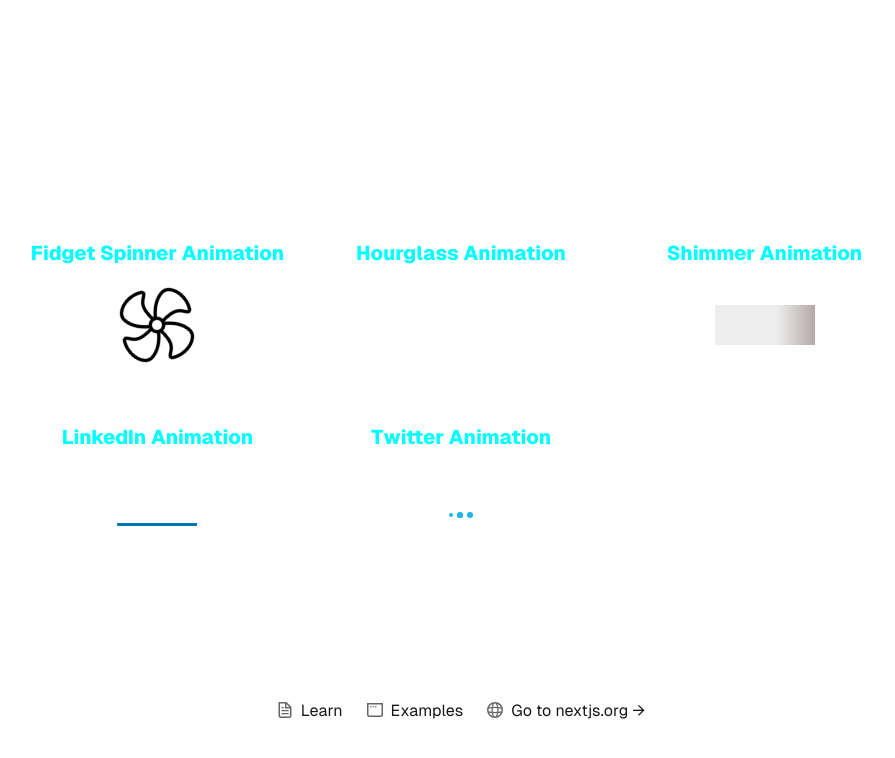
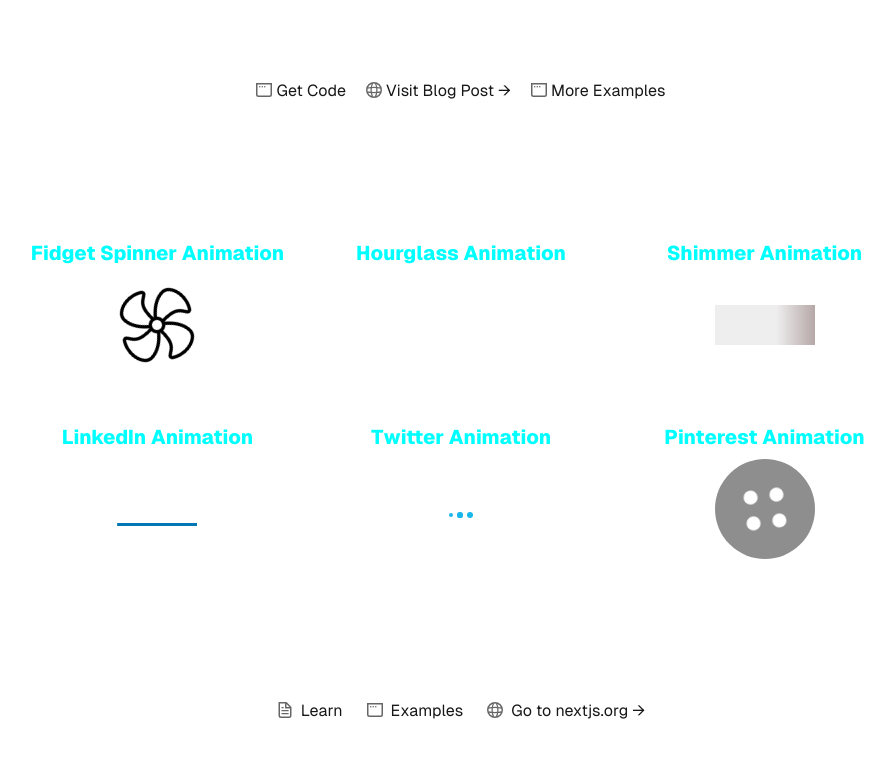
Before and after one commit to jaydeepw/example-fidget-spinner-css-animation-nextjs, a Next.js app: page / in a window 1280 px wide. Shown: the top 758 px of the page, without its empty margins (179-1074 px from the left). Built offline with nearby package versions, Linux system fonts and the light colour scheme.

Commit message:
Add Pinterest loading animation

```diff
--- /dev/null
+++ b/src/components/PinterestAnimation/index.js
@@ -0,0 +1,20 @@
+import homeStyles from "../../styles/Home.module.css";
+import styles from "./index.module.css";
+
+export default function PinterestAnimation() {
+  return (
+    <>
+      <span class={homeStyles.title}>Pinterest Animation</span>
+      <div>
+        <div className={styles.circle_box}>
+          <div className={styles.inner_circle_box}>
+            <div className={styles.small_circle} />
+            <div className={styles.small_circle} />
+            <div className={styles.small_circle} />
+            <div className={styles.small_circle} />
+          </div>
+        </div>
+      </div>
+    </>
+  );
+}
--- /dev/null
+++ b/src/components/PinterestAnimation/index.module.css
@@ -0,0 +1,53 @@
+.circle_box {
+  width: 100px;
+  height: 100px;
+  background-color: #8e8e8e;
+
+  position: relative;
+  top: 0;
+  left: 0;
+  right: 0;
+  bottom: 0;
+  margin: auto;
+
+  display: flex;
+  align-items: center;
+  justify-content: center;
+
+  border-radius: 50%;
+  padding: 5px;
+}
+
+.inner_circle_box {
+  width: 40px;
+  height: 40px;
+  position: relative;
+  animation: animate_inner_circle 1.1s linear infinite;
+}
+
+@keyframes animate_inner_circle {
+  100% {
+    transform: rotate(360deg);
+  }
+}
+
+.small_circle {
+  width: 14px;
+  height: 14px;
+  background-color: white;
+  position: absolute;
+  border-radius: 50%;
+}
+
+.small_circle:nth-child(2) {
+  top: 0;
+  right: 0;
+}
+.small_circle:nth-child(3) {
+  bottom: 0;
+  left: 0;
+}
+.small_circle:nth-child(4) {
+  bottom: 0;
+  right: 0;
+}
--- a/src/pages/index.js
+++ b/src/pages/index.js
@@ -1,6 +1,7 @@
 import FidgetSpinnerAnimation from "@/components/FidgetSpinnerAnimation";
 import HourglassAnimation from "@/components/HourglassAnimation";
 import LinkedInAnimation from "@/components/LinkedInAnimation";
+import PinterestAnimation from "@/components/PinterestAnimation";
 import ShimmerAnimation from "@/components/ShimmerAnimation";
 import TwitterAnimation from "@/components/TwitterAnimation";
 import styles from "@/styles/Home.module.css";
@@ -23,14 +24,66 @@
   return (
     <>
       <Head>
-        <title>Create Next App</title>
-        <meta name="description" content="Generated by create next app" />
+        <title>CSS Spinners</title>
+        <meta
+          name="description"
+          content="CSS loading animations with examples"
+        />
         <meta name="viewport" content="width=device-width, initial-scale=1" />
         <link rel="icon" href="/favicon.ico" />
       </Head>
       <div
         className={`${styles.page} ${geistSans.variable} ${geistMono.variable}`}
       >
+        {/* className="row-start-3 flex gap-6 mt-8 flex-wrap items-center
+        justify-center sm: p-1" */}
+        <header className={styles.header}>
+          <a
+            href="https://github.com/jaydeepw/example-fidget-spinner-css-animation-nextjs?utm_src=github_example"
+            target="_blank"
+            rel="noopener noreferrer"
+          >
+            <Image
+              aria-hidden
+              src="/window.svg"
+              alt="Window icon"
+              width={16}
+              height={16}
+            />
+            Get Code
+          </a>
+          {/* TODO: Add the right link of the blog post here */}
+          <a
+            className="flex items-center gap-2 hover:underline hover:underline-offset-4"
+            href="https://toofancoder.com/blog/responsive-grid-view-with-tailwind-nextjs?utm_src=github_example"
+            target="_blank"
+            rel="noopener noreferrer"
+          >
+            <Image
+              aria-hidden
+              src="/globe.svg"
+              alt="Globe icon"
+              width={16}
+              height={16}
+            />
+            Visit Blog Post →
+          </a>
+          <a
+            className="flex items-center gap-2 hover:underline hover:underline-offset-4"
+            href="https://toofancoder.com?utm_src=github_example"
+            target="_blank"
+            rel="noopener noreferrer"
+          >
+            <Image
+              aria-hidden
+              src="/window.svg"
+              alt="Window icon"
+              width={16}
+              height={16}
+            />
+            More Examples
+          </a>
+        </header>
         <main className={styles.main}>
           <div className={styles.grid}>
             <div className={styles.gridCell}>
@@ -39,11 +92,6 @@
             <div className={styles.gridCell}>
               <HourglassAnimation />
             </div>
-            {/* <div className={styles.gridCell}>
-              <div className={styles.spinnerContainer}>
-                <div className={styles.linear_background} />
-              </div>
-            </div> */}
             <div className={styles.gridCell}>
               <ShimmerAnimation />
             </div>
@@ -54,9 +102,7 @@
               <TwitterAnimation />
             </div>
             <div className={styles.gridCell}>
-              <div className={styles.spinnerContainer}>
-                <div className={styles.linear_background} />
-              </div>
+              <PinterestAnimation />
             </div>
           </div>
         </main>
--- a/src/styles/Home.module.css
+++ b/src/styles/Home.module.css
@@ -1,3 +1,18 @@
+.header {
+  padding: 10px;
+  display: flex;
+  gap: 20px;
+  justify-content: center;
+  align-items: center;
+  text-align: center;
+}
+
+.header > a {
+  display: flex;
+  align-items: center;
+  gap: 4px;
+}
+
 .page {
   --gray-rgb: 0, 0, 0;
   --gray-alpha-200: rgba(var(--gray-rgb), 0.08);
```
